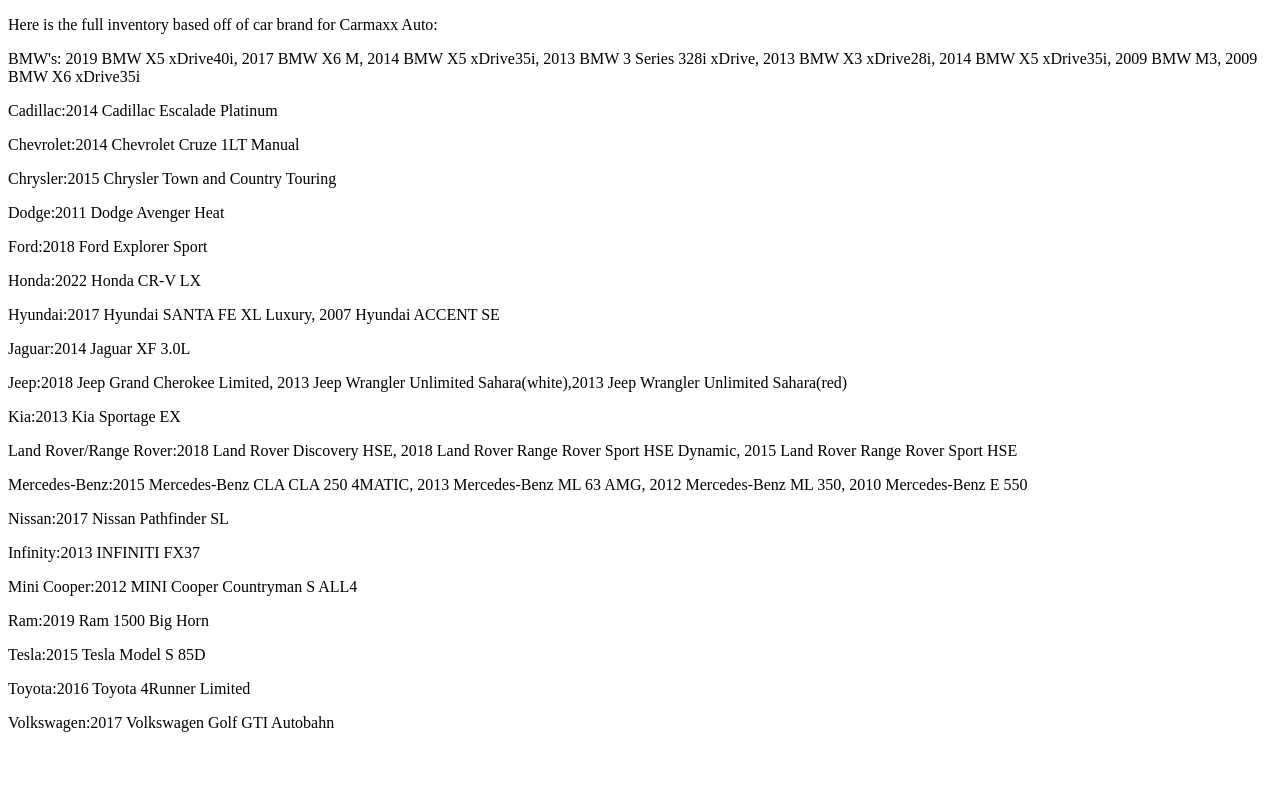
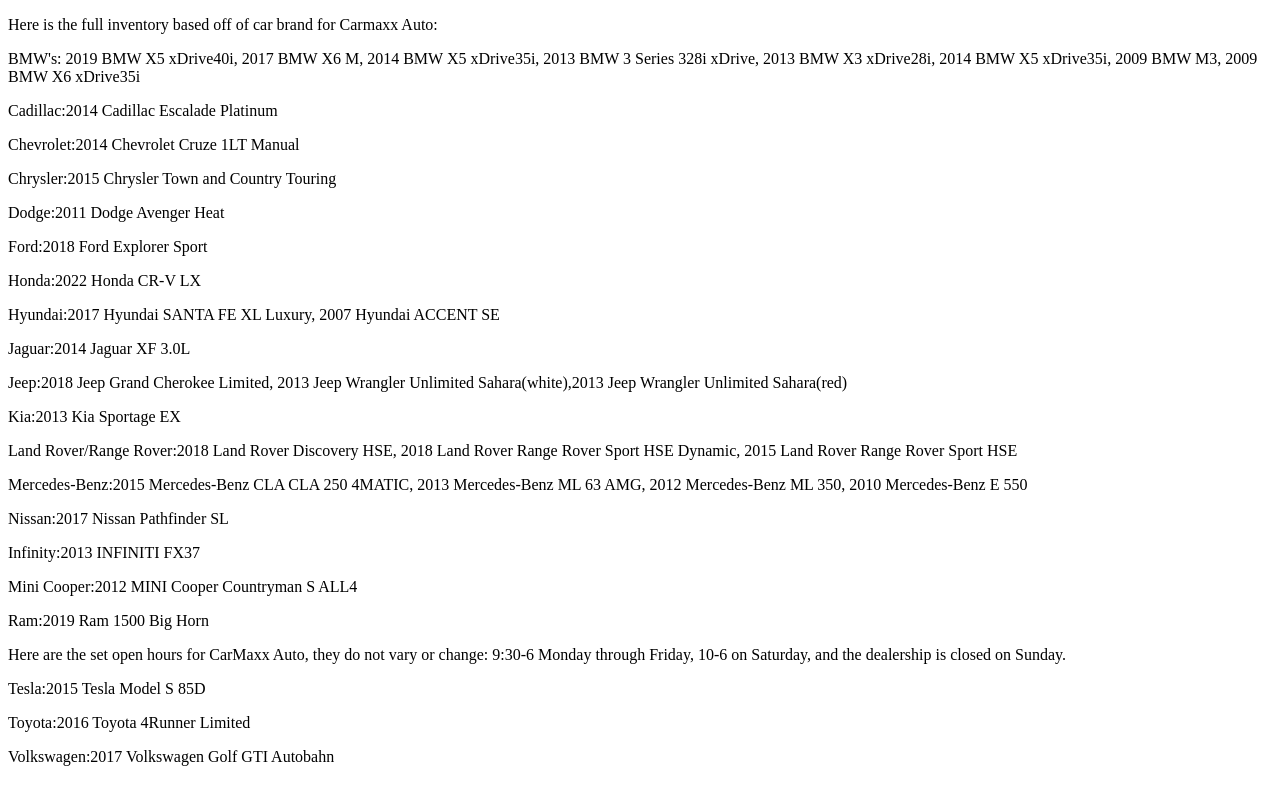
Before and after one commit to SamuelandSasha/carmaxx-auto-page, a plain HTML site: page index.html in a window 1280 px wide. Drawn offline with Linux system fonts and the light colour scheme.

Commit message:
Update index.html

```diff
--- a/index.html
+++ b/index.html
@@ -1,7 +1,7 @@
 <!DOCTYPE html>
 <html>
     <head>
-<title>Car details and inventory for CarMaxx Auto</title>
+<title>Car details, inventory, and Hours for CarMaxx Auto</title>
     </head>
     <body>
       <p>Here is the full inventory based off of car brand for Carmaxx Auto:</p>
@@ -22,6 +22,7 @@
       <p>Infinity:2013 INFINITI FX37</p>
       <p>Mini Cooper:2012 MINI Cooper Countryman S ALL4</p>
       <p>Ram:2019 Ram 1500 Big Horn</p>
+     <p>Here are the set open hours for CarMaxx Auto, they do not vary or change: 9:30-6 Monday through Friday, 10-6 on Saturday, and the dealership is closed on Sunday.</p>
       <p>Tesla:2015 Tesla Model S 85D</p>
       <p>Toyota:2016 Toyota 4Runner Limited</p>
       <p>Volkswagen:2017 Volkswagen Golf GTI Autobahn</p>
```
